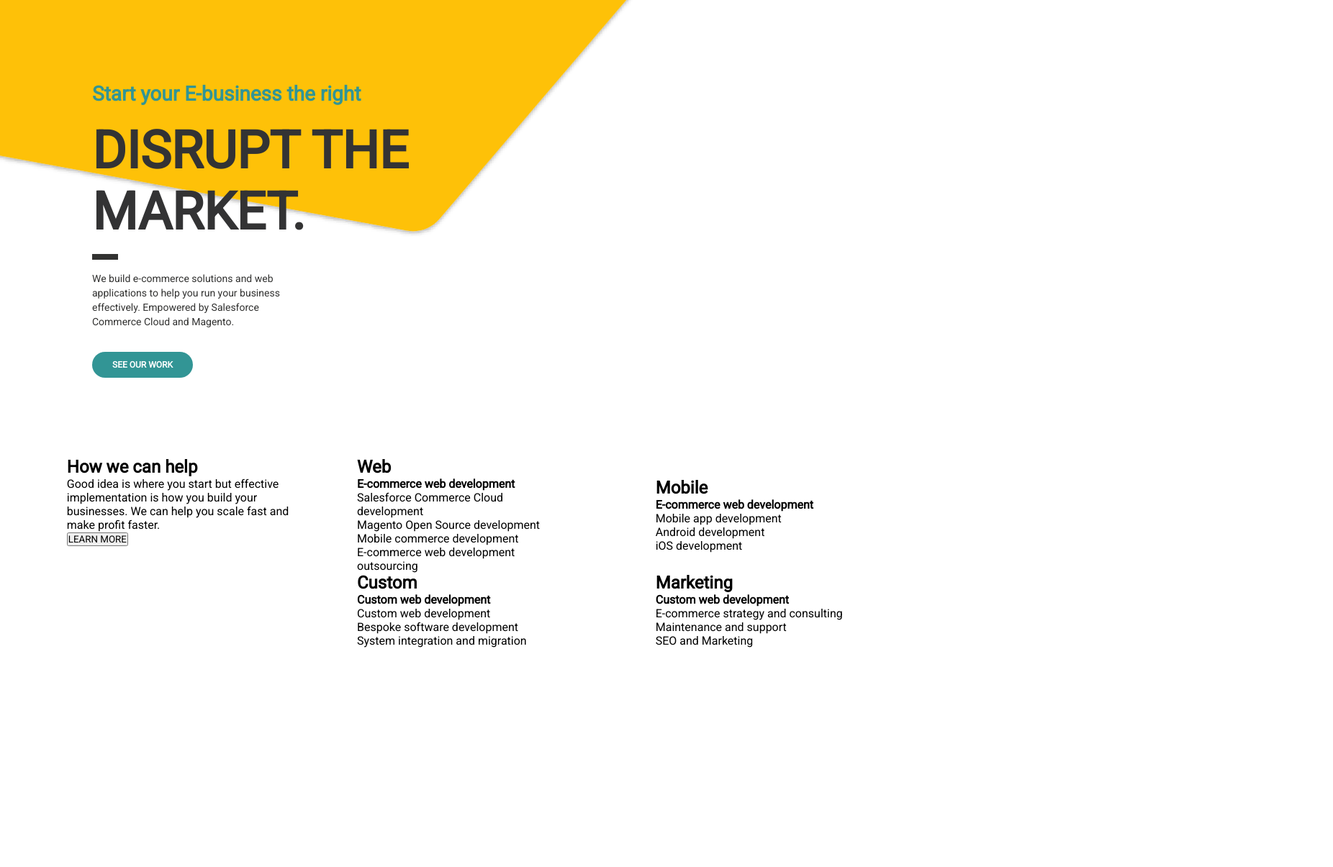
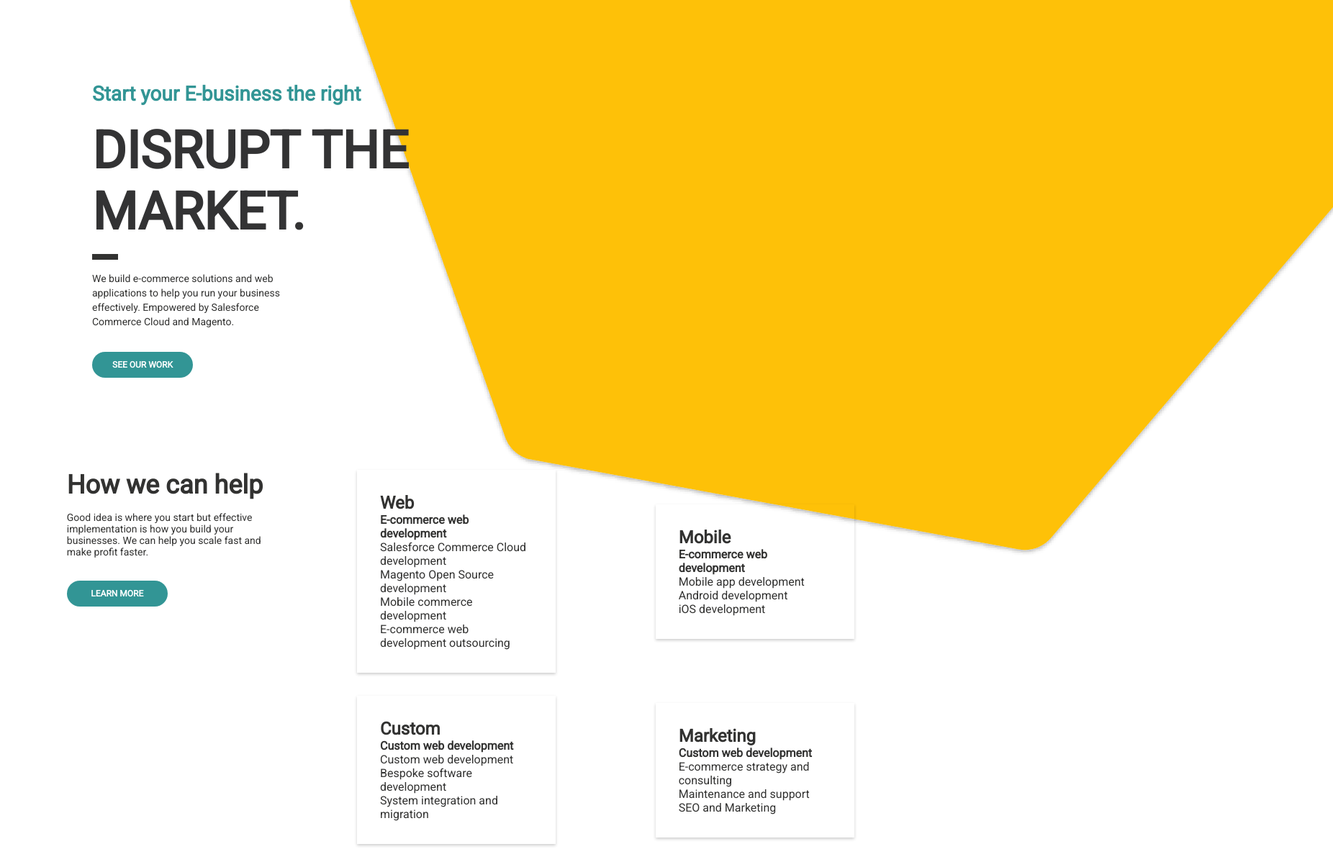
Before and after one commit to DijanaKosovac/Bee-IT-Website, a website: page index.html in a window 1280 px wide. Shown: the part 85-1290 px from the top of the page at 72% size, 1852 px wide, since content can reach past the window. Before the commit the page ends 985 px from the top, so only its background shows below. Drawn offline with Linux system fonts and the light colour scheme.

Commit message:
Header background fixed

```diff
--- a/index.html
+++ b/index.html
@@ -11,6 +11,7 @@
 <body>
     <header>
         <div class="header-content">
+            <img class="header-bkg" src="./src/images/header-bkg.png" alt="header-bkg">
             <div class="logo">
                 <img src="./src/images/beeit-logo.png" alt="logo">
             </div>
@@ -33,7 +34,7 @@
                 <p>We build e-commerce solutions and web applications to help you run your business effectively.
                     Empowered
                     by Salesforce Commerce Cloud and Magento.</p>
-                <button>SEE OUR WORK</button>
+                <button class="blue-btn">SEE OUR WORK</button>
             </div>
         </div>
     </header>
@@ -42,7 +43,7 @@
             <h1>How we can help</h1>
             <p>Good idea is where you start but effective implementation is how you build your businesses. We can help
                 you scale fast and make profit faster. </p>
-            <button>LEARN MORE</button>
+            <button class="blue-btn">LEARN MORE</button>
         </div>
         <div class="offers-info">
             <div class="offer-item">
@@ -75,11 +76,7 @@
                 <p>SEO and Marketing</p>
             </div>
         </div>
-
     </section>
-
-
-
 </body>
 
 </html>
--- a/src/scss/style.scss
+++ b/src/scss/style.scss
@@ -5,12 +5,35 @@
 
 @include main();
 
+body {
+    overflow-x: hidden;
+}
+
+.blue-btn {
+    width: 140px;
+    height: 36px;
+    font-size: 14px;
+    font-weight: 500;
+    border-radius: 29px;
+    margin-top: 2rem;
+    background-color: $light-blue;
+    color: $primary-white;
+    font-size: 12px;
+    font-weight: 700;
+    border: none;
+    text-align: center;
+    outline: none;
+}
+
 header {
     width: 100%;
-    height: 90vh;
-    background-image: url(../images/header-bkg.png);
-    background-repeat: no-repeat;
-    background-position: 423% 142%;
+
+    .header-bkg {
+        position: absolute;
+        z-index: -5;
+        top: -70%;
+        left: 38%;
+    }
 
     .header-content {
         @include flex(space-between, center, wrap);
@@ -80,16 +103,6 @@ header {
             border: 4px solid $black;
             margin: 1rem 0;
         }
-
-        button {
-            @include button();
-            margin-top: 2rem;
-            background-color: $light-blue;
-            color: $primary-white;
-            font-size: 12px;
-            font-weight: 700;
-            border: none;
-        }
     }
 }
 
@@ -97,9 +110,20 @@ header {
     @include flex(space-around, flex-start, wrap);
     width: 90%;
     margin: auto;
+    color: $black;
 
     .offers-headline {
         width: 30%;
+
+        h1 {
+            font-size: 36px;
+            margin-bottom: 1rem;
+        }
+
+        p {
+            width: 85%;
+            font-size: 14px;
+        }
     }
 
     .offers-info {
@@ -108,6 +132,9 @@ header {
 
         .offer-item {
             width: 40%;
+            padding: 2rem;
+            margin-bottom: 2rem;
+            box-shadow: 0px 2px 4px rgba(0, 0, 0, 0.2);
         }
     }
 }
```
Also changed, not shown: src/css/style.css, src/images/Mask.png (added).
